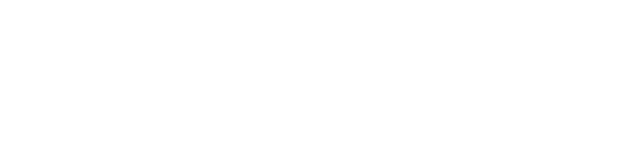
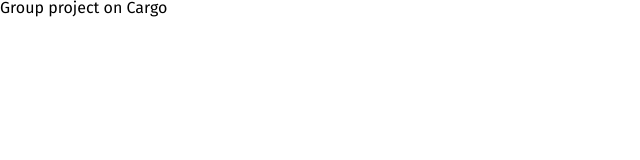
Before and after one commit to chaduvulaprasanth/group-project, a plain HTML site: page index.html in a window 1280 px wide. Shown: the whole page, without its empty margins (0-640 px from the left). Drawn offline with Linux system fonts and the light colour scheme.

Commit message:
add tagline

```diff
--- a/index.html
+++ b/index.html
@@ -7,6 +7,8 @@
 	<link href="https://fonts.googleapis.com/css?family=Fira+Sans:200,300,400,500,600,700,800&display=swap" rel="stylesheet">
 </head>
 <body>
-
+	<h1>
+		Group project on Cargo
+	</h1>
 </body>
 </html
```
